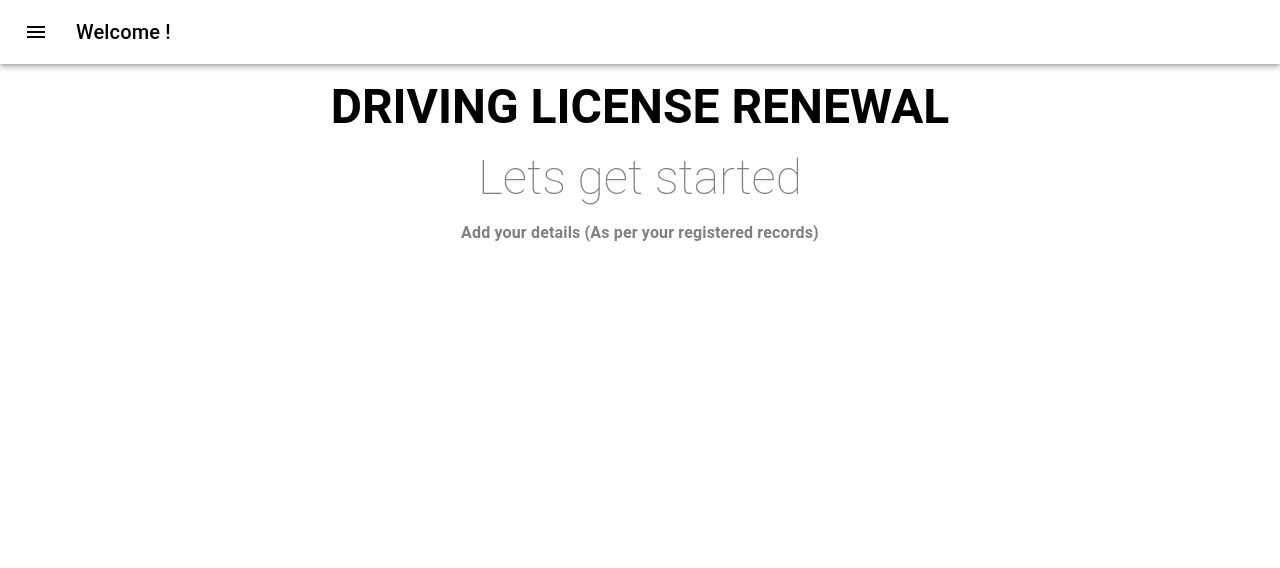
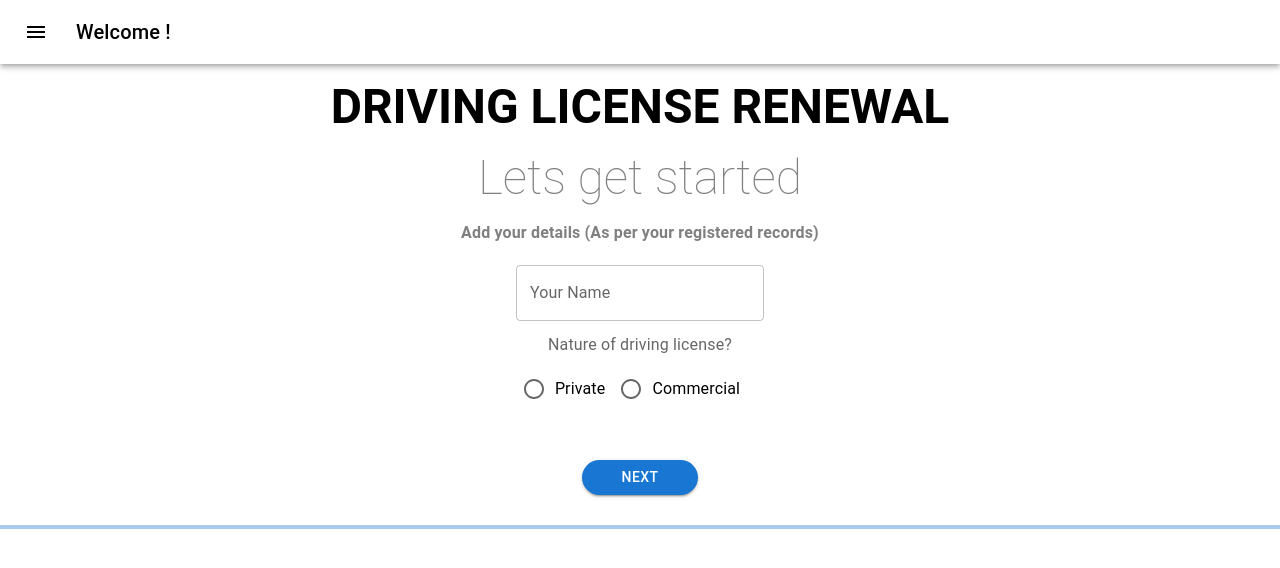
Before and after one commit to shrish-sharma-git/progress-form, a React (Create React App) app: page / in a window 1280 px wide. Shown: the top 568 px of the page. Built offline with nearby package versions, Linux system fonts and the light colour scheme.

Commit message:
Added Step Page and ProgressBar

```diff
--- a/src/App.js
+++ b/src/App.js
@@ -1,5 +1,6 @@
 import { Box } from "@mui/material";
 import Header from "./components/Header";
+import MainForm from "./components/MainForm";
 import Navbar from "./components/Navbar";
 
 function App() {
@@ -7,6 +8,7 @@ function App() {
     <Box>
       <Navbar />
       <Header />
+      <MainForm />
     </Box>
   );
 }
--- /dev/null
+++ b/src/components/MainForm.js
@@ -0,0 +1,51 @@
+import { Button, LinearProgress, Typography } from '@mui/material';
+import { Box } from '@mui/system';
+import React, { useState } from 'react';
+import ProofForm from './form components/ProofForm';
+import NatureForm from './form components/NatureForm';
+import LicenseDetails from './form components/LicenseDetails';
+import AddReqForm from './form components/AdditionalReqForm';
+
+const MainForm = () => {
+    const [step, setStep] = useState(0);
+
+    const formDisplay = () => {
+        if(step === 0) {
+            return <NatureForm />
+        } else if (step === 1) {
+            return <ProofForm />
+        } else if (step === 2) {
+            return <LicenseDetails />
+        } else {
+            return <AddReqForm />
+        }
+    }
+    return (
+        <Box sx={{
+            textAlign: 'center',
+            mt: "20px"
+        }}>
+            <div>{formDisplay()}</div>
+            {
+                step == 0 ?
+                    <Button
+                    variant='contained'
+                    sx={{ borderRadius: "999px", padding: "5px 40px 5px 40px"}}
+                    onClick={() => {
+                        setStep((currStep) => currStep + 1);
+                    }}
+                    >
+                        Next
+                    </Button>
+                : <Button
+                    onClick={() => {
+                        setStep((currStep) => currStep - 1);
+                    }}
+                >Back</Button>
+            }
+            <LinearProgress sx={{mt: "30px"}} variant='determinate' value={(step/4)*100} />
+        </Box>
+    );
+}
+
+export default MainForm;
--- /dev/null
+++ b/src/components/form components/AdditionalReqForm.js
@@ -0,0 +1,12 @@
+import { Box } from '@mui/system';
+import React from 'react';
+
+const AdditionalReqForm = () => {
+    return (
+        <Box>
+            Addon Req
+        </Box>
+    );
+}
+
+export default AdditionalReqForm;
--- /dev/null
+++ b/src/components/form components/LicenseDetails.js
@@ -0,0 +1,12 @@
+import { Box } from '@mui/system';
+import React from 'react';
+
+const LicenseDetails = () => {
+    return (
+        <Box>
+            Lic Det
+        </Box>
+    );
+}
+
+export default LicenseDetails;
--- /dev/null
+++ b/src/components/form components/NatureForm.js
@@ -0,0 +1,25 @@
+import { FormControlLabel, FormLabel, Grid, Radio, RadioGroup, TextField, Typography } from '@mui/material';
+import React from 'react';
+
+const NatureForm = () => {
+    return (
+        <Grid>
+            <Grid item xs={12} sx={{mt: "10px"}}>
+                <TextField variant="outlined" label="Your Name"/>
+            </Grid>
+
+            <Grid item xs={12} sx={{mt: "12px", mb: "50px"}}>
+                <FormLabel>Nature of driving license?</FormLabel>
+                <RadioGroup
+                    row
+                    sx={{display: 'flex', justifyContent: 'center', mt: '12px'}}
+                >
+                    <FormControlLabel value="Private" control={<Radio />} label="Private" />
+                    <FormControlLabel value="Commercial" control={<Radio />} label="Commercial" />
+                </RadioGroup>
+            </Grid>
+        </Grid>
+    );
+}
+
+export default NatureForm;
--- /dev/null
+++ b/src/components/form components/ProofForm.js
@@ -0,0 +1,9 @@
+import React from 'react';
+
+const ProofForm = () => {
+    return (
+        <h1>Proofform</h1>
+    );
+}
+
+export default ProofForm;
```
